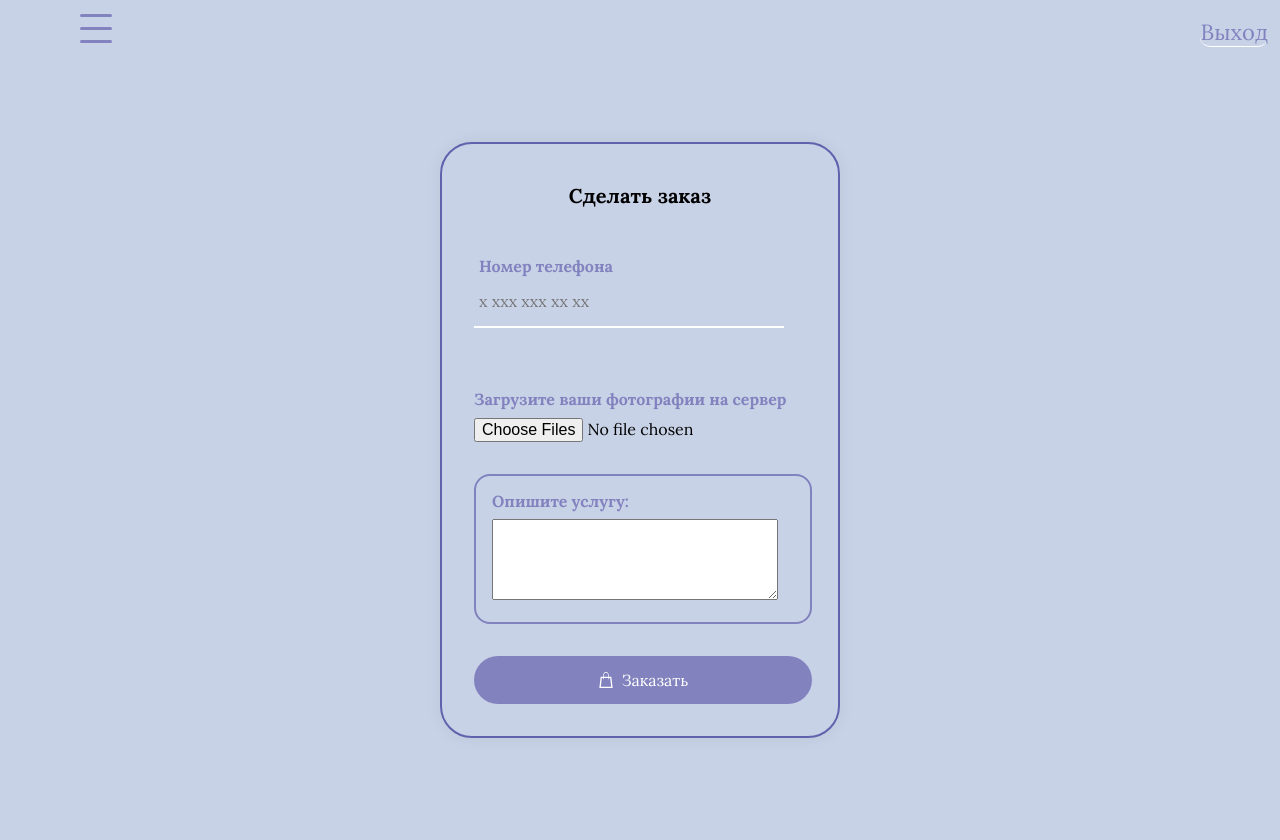
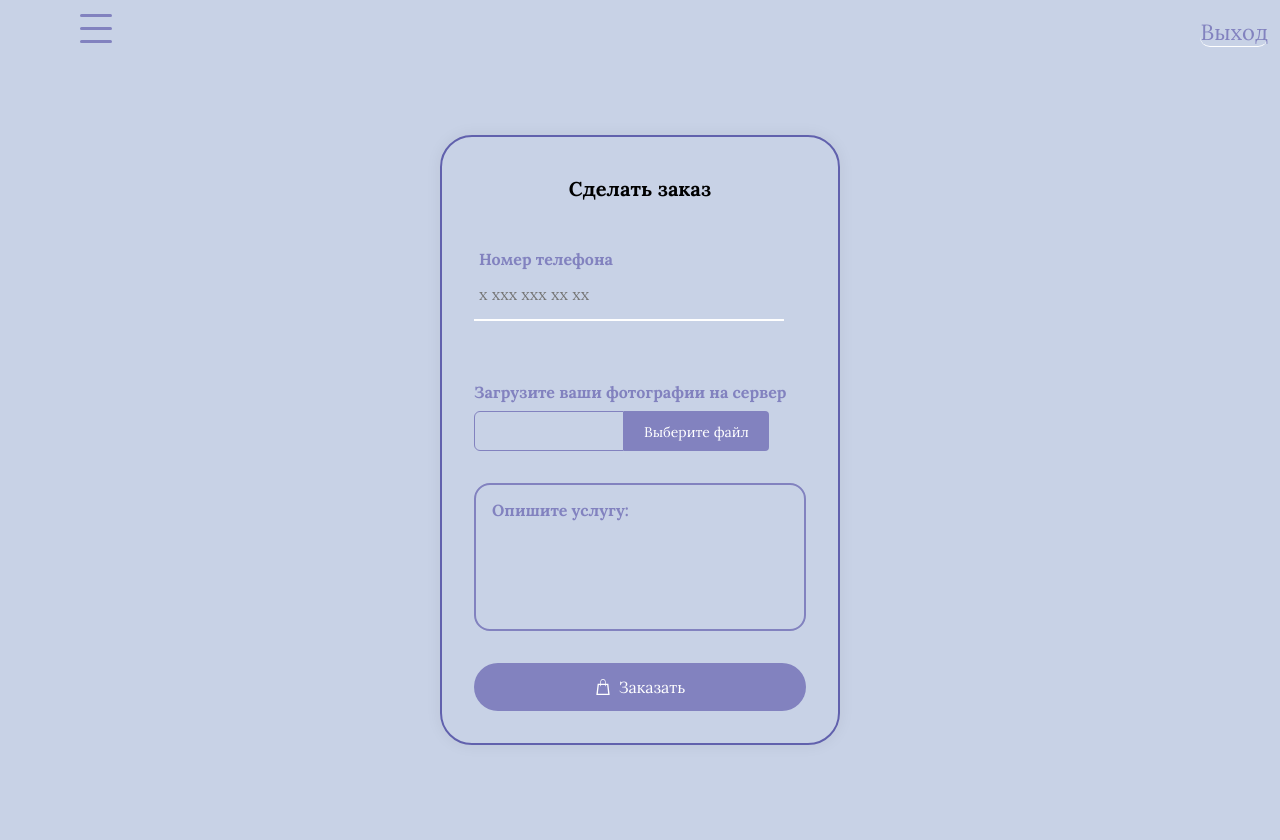
Before and after one commit to 1mpuryyyyy/Portfolio, a Flask app: page /services in a window 1280 px wide. Run offline with Flask 3, Linux system fonts and the light colour scheme; a user stored in the database is signed in; tables that the repository leaves empty hold one stand-in row (values such as "Sample post"); parts of the project's set-up code (start-up, migrations or seed data) failed here and were passed over; some libraries are stand-ins or nearby versions.

Commit message:
correction_services

```diff
--- a/back/sends_emails.py
+++ b/back/sends_emails.py
@@ -61,6 +61,3 @@ def send_emal_to_user(messag, email, n):
         return 'The message was sent successful!'
     except Exception as ex:
         return f"{ex} \n Check your password"
-
-
-print(send_email('Misha_test'))
--- a/static/css/static.css
+++ b/static/css/static.css
@@ -74,6 +74,7 @@ select:-webkit-autofill:focus {
   -webkit-box-shadow: 0 0 0px 1000px #FFFFFF inset;
   transition: background-color 5000s ease-in-out 0s;
 }
+
   position: absolute;
   display: flex;
   justify-content: center;
@@ -573,6 +574,7 @@ p {
 .btn-primary{
     text-align: center;
 }
+
 .btn-success{
     background: #8282bf;
     padding: 5px;
@@ -751,7 +753,7 @@ tfoot {
 }
 
 .iphone {
-  background-color: #inherit;
+  background-color: inherit;
   border-radius: 2em;
   border: 2px solid #6161ad;
   box-shadow: 0 0 1em rgba(0, 0, 0, 0.0625);
@@ -759,3 +761,76 @@ tfoot {
   overflow: auto;
   padding: 2em;
 }
+#story{
+    border: none;
+    background-color: transparent;
+    resize: none;
+    outline: none;
+}
+
+
+/* кнопка выбора фотографии */
+
+
+.input-file {
+	position: relative;
+	display: inline-block;
+}
+.input-file-text {
+    white-space: nowrap;
+    font-size: 13px;
+	padding: 0 10px;
+	line-height: 40px;
+	text-align: left;
+	height: 40px;
+	display: block;
+	float: left;
+	box-sizing: border-box;
+	width: 150px;
+	border-radius: 6px 0px 0 6px;
+	border: 1px solid var(--color-primary);
+}
+.input-file-btn {
+    position: relative;
+	display: inline-block;
+	cursor: pointer;
+	outline: none;
+	text-decoration: none;
+	font-size: 14px;
+	vertical-align: middle;
+	color: rgb(255 255 255);
+	text-align: center;
+	border-radius: 0 4px 4px 0;
+	background-color: var(--color-primary);
+	line-height: 22px;
+	height: 40px;
+	padding: 10px 20px;
+	box-sizing: border-box;
+	border: none;
+	margin: 0;
+	transition: background-color 0.2s;
+}
+.input-file input[type=file] {
+	position: absolute;
+	z-index: -1;
+	opacity: 0;
+	display: block;
+	width: 0;
+	height: 0;
+}
+
+/* Focus */
+
+
+/* Hover/active */
+.input-file:hover .input-file-btn {
+	background-color: var(--color-primary);
+}
+.input-file:active .input-file-btn {
+	background-color: var(--color-primary);
+}
+
+/* Disabled */
+.input-file input[type=file]:disabled + .input-file-btn {
+	background-color: #eee;
+}
--- a/templates/services.html
+++ b/templates/services.html
@@ -11,22 +11,13 @@
                    pattern="+7[0-9]{3}[0-9]{3}[0-9]{2}  [0-9]{2}" id="number">
             <label for=""><h2> Номер телефона</h2></label>
         </div>
-        <!--<div class="output">
-            <label for="service"><h2> Выберите услугу:</h2></label>
-            <select id="service" name="service">
-                <option value="Верстка сайта">Верстка сайта</option>
-                <option value="Написание бд">Написание базы данных</option>
-                <option value="Верстка сайта"> Написание сайта с нуля</option>
-                <option value="Верстка сайта"> Доработка сайта</option>
-                <option value="Верстка сайта">Монтаж фотофильмов и видеоматериалов</option>
-                <option value="Верстка сайта">Видеосъёмка мероприятий</option>
-                <option value="Верстка сайта">Фотосъёмка мероприятий</option>
-                <option value="Своя услуга"> Своя услуга</option>
-            </select>
-        </div>-->
         <div>
-            <h2>Загрузите ваши фотографии на сервер</h2>
-            <p><input type="file" name="photo[]" id="photo[]" multiple accept="image/*,image/jpeg"></p>
+
+            <label class="input-file"><h2>Загрузите ваши фотографии на сервер</h2>
+                <span class="input-file-text" type="text"></span>
+                <input type="file" name="photo[]" multiple accept="image/*,image/jpeg">
+                <span class="input-file-btn">Выберите файл</span>
+            </label>
         </div>
         <div>
 
@@ -56,5 +47,12 @@
         <path d="M20 7h-4v-3c0-2.209-1.791-4-4-4s-4 1.791-4 4v3h-4l-2 17h20l-2-17zm-11-3c0-1.654 1.346-3 3-3s3 1.346 3 3v3h-6v-3zm-4.751 18l1.529-13h2.222v1.5c0 .276.224.5.5.5s.5-.224.5-.5v-1.5h6v1.5c0 .276.224.5.5.5s.5-.224.5-.5v-1.5h2.222l1.529 13h-15.502z"/>
     </symbol>
 </svg>
+<script src="https://snipp.ru/cdn/jquery/2.1.1/jquery.min.js"></script>
+<script>
+$('.input-file input[type=file]').on('change', function(){
+	let file = this.files[0];
+	$(this).closest('.input-file').find('.input-file-text').html(file.name);
+});
+</script>
 
 {% endblock %}
```
Also changed, not shown: templates/serv.html (+23 -11 lines).
